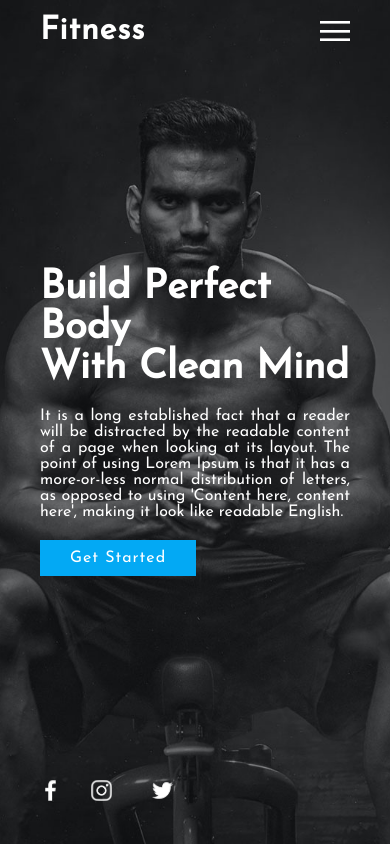
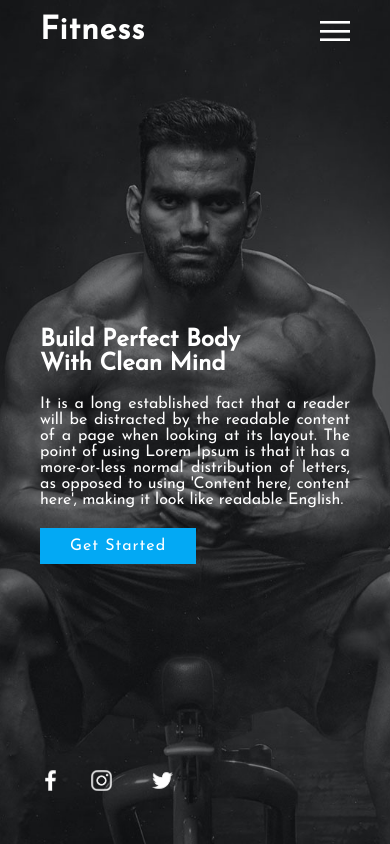
Before and after one commit to Kalpeshsr3/sunnysideagency.github.com, a plain HTML site: page index.html in a window 390 px wide. Drawn offline with Linux system fonts and the light colour scheme.

Commit message:
Update style.css

```diff
--- a/style.css
+++ b/style.css
@@ -177,8 +177,18 @@ header .navigation li a:hover{
 	header .navigation.active{
 		display:flex;
 	}
-
-
-
-
 }
+@media only screen and (min-width:320px) and (max-width:500px){
+	.content .contentBox h2 {
+    font-size: 1.5em;
+}
+	.content {
+    max-width: 600px;
+    margin-top: 3em;
+}
+	.social {
+    position: absolute;
+    bottom: 40px;
+    display: flex;
+}
+}
```
